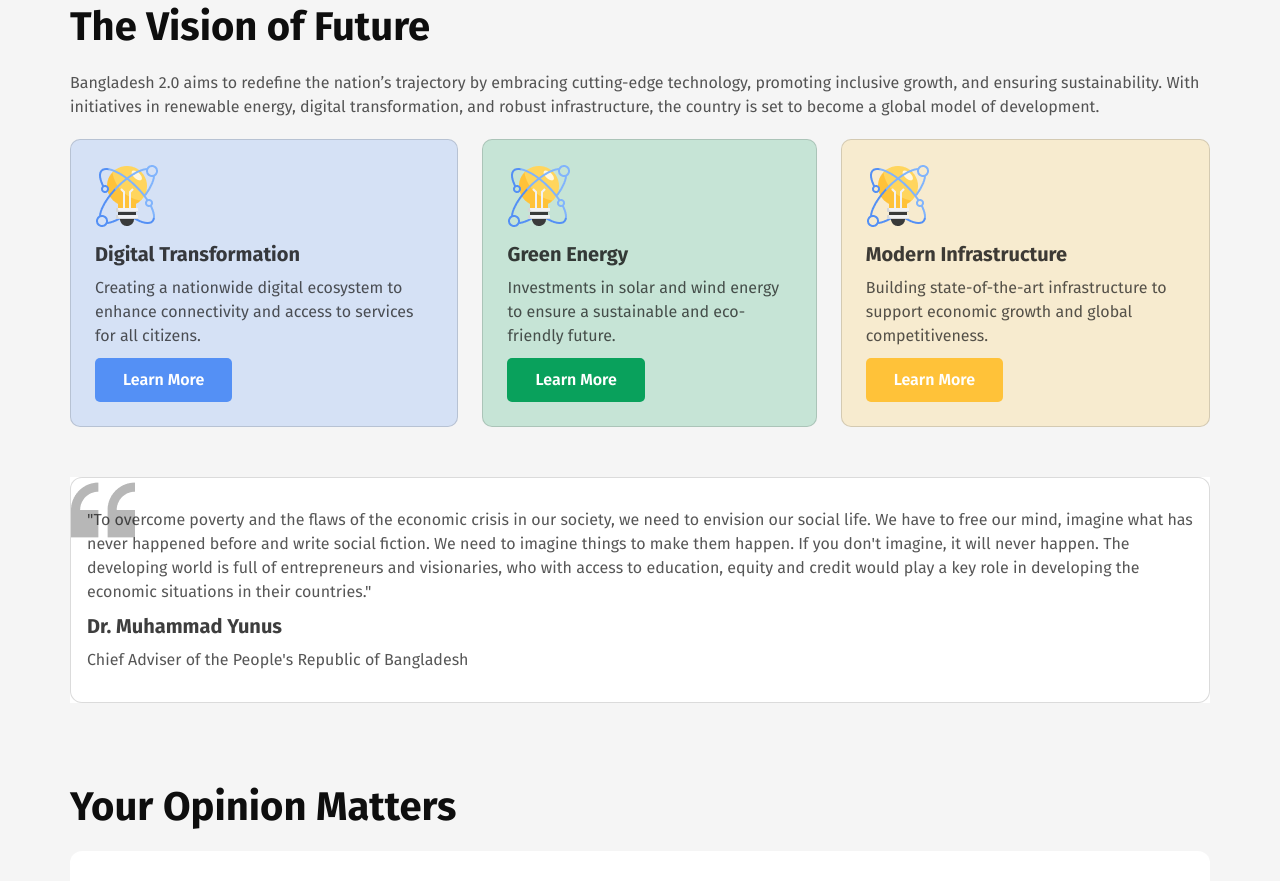
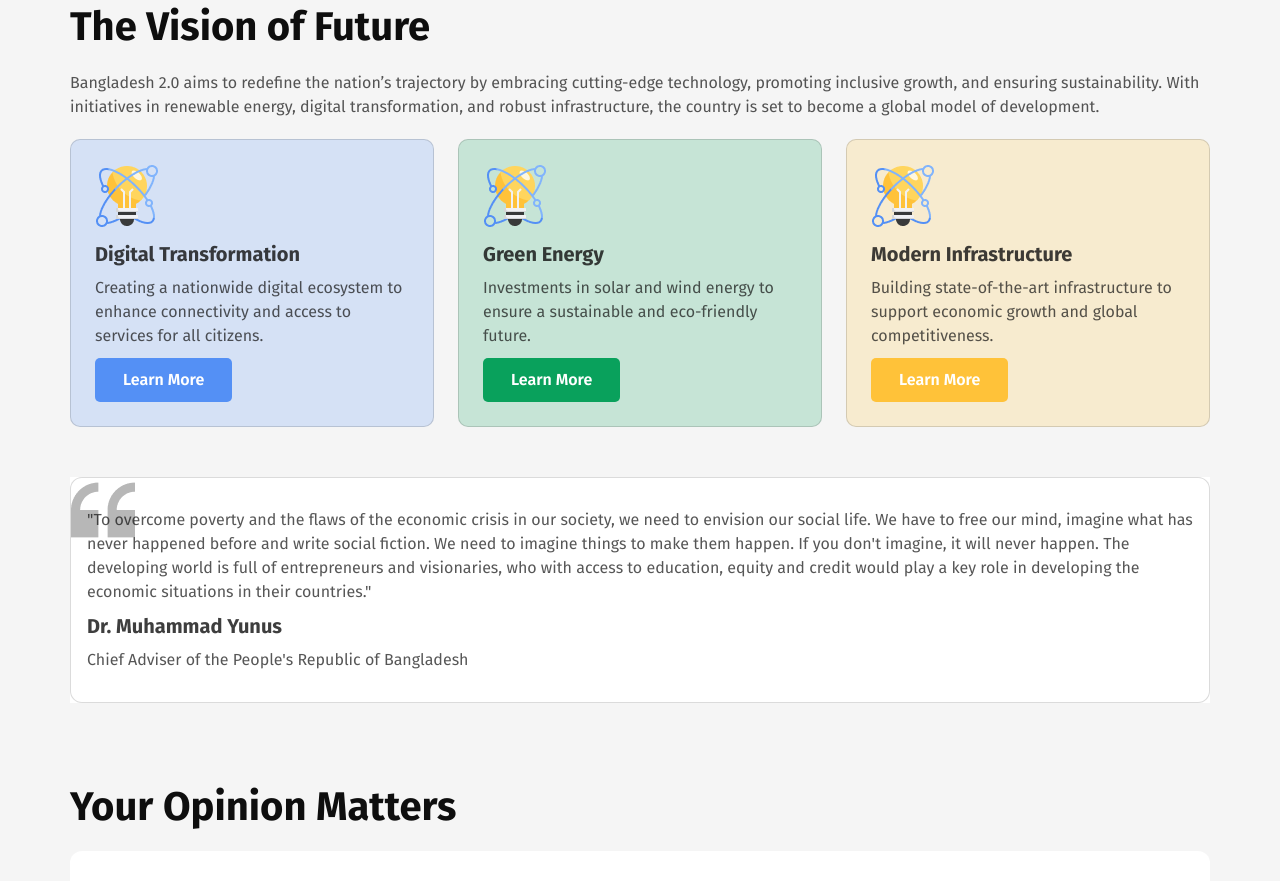
Before and after one commit to rasifalsaif/New-Bangladesh, a plain HTML site: page index.html in a window 1280 px wide. Shown: the part 1147-2028 px from the top of the page. Drawn offline with Linux system fonts and the light colour scheme.

Commit message:
allhr kosom final

```diff
--- a/index.html
+++ b/index.html
@@ -73,19 +73,19 @@
                 <p class="short-description">Bangladesh 2.0 aims to redefine the nation’s trajectory by embracing cutting-edge technology, promoting inclusive growth, and ensuring sustainability. With initiatives in renewable energy, digital transformation, and robust infrastructure, the country is set to become a global model of development.</p>
             </div>
             <div class="vision-content">
-                <div  id="first">
+                <div class="vision-box" id="first">
                     <img src="assets/card-icon.png" alt="" class="icon">
                     <h3 class="subtitle">Digital Transformation</h3>
                     <p class="short-description">Creating a nationwide digital ecosystem to enhance connectivity and access to services for all citizens. </p>
                     <button class="pillars-btn" id="first-btn">Learn More</button>
                 </div>
-                <div  id="second">
+                <div class="vision-box" id="second">
                     <img src="assets/card-icon.png" alt="" class="icon">
                     <h3 class="subtitle">Green Energy</h3>
                     <p class="short-description">Investments in solar and wind energy to ensure a sustainable and eco-friendly future.</p>
                     <button class="pillars-btn" id="second-btn">Learn More</button>
                 </div>
-                <div  id="third">
+                <div class="vision-box" id="third">
                     <img src="assets/card-icon.png" alt="" class="icon">
                     <h3 class="subtitle">Modern Infrastructure</h3>
                     <p class="short-description">Building state-of-the-art infrastructure to support economic growth and global competitiveness.</p>
--- a/style.css
+++ b/style.css
@@ -130,6 +130,9 @@ main section{
     display: flex;
     justify-content: space-between;
     gap: 24px;
+}
+.vision-box{
+    width: 33.333333333%;
 }
 #first{
     padding: 24px;
```
